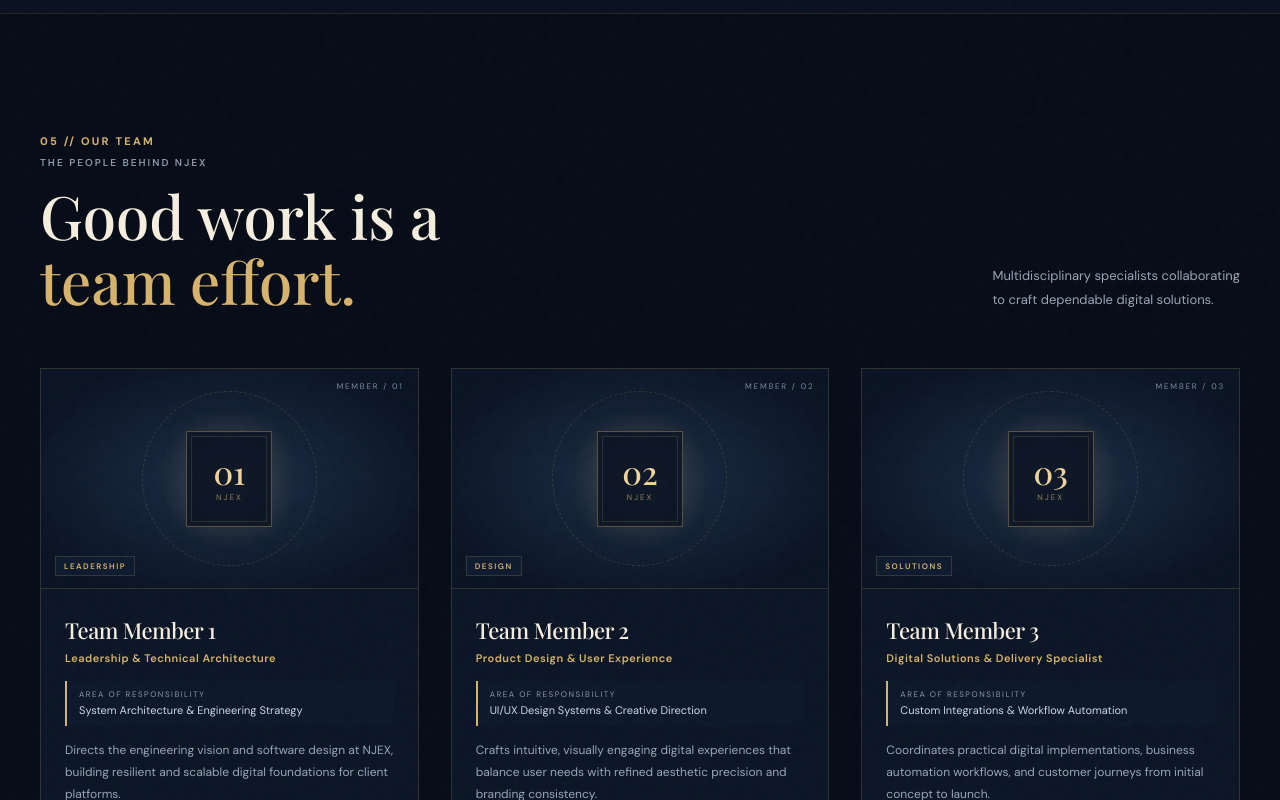
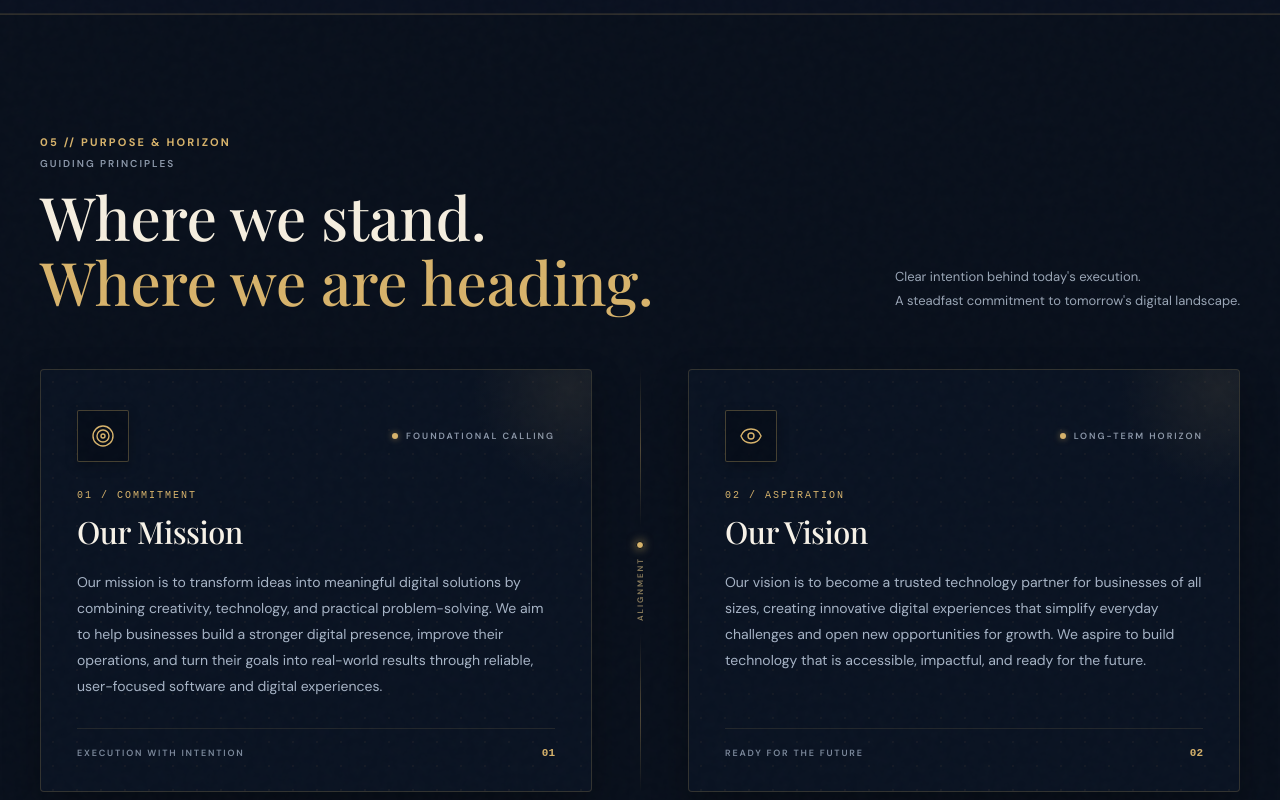
Before and after one commit to Jxgxn-007/njex-digitalsolutions, a React (Vite) app in the folder frontend/: page / in a window 1280 px wide. Shown: the part 4120-4920 px from the top of the page. Built offline with nearby package versions, Linux system fonts and the light colour scheme.

Commit message:
Added vision and mission

```diff
--- a/frontend/src/main.tsx
+++ b/frontend/src/main.tsx
@@ -8,6 +8,7 @@ import {
   Bot,
   Check,
   ExternalLink,
+  Eye,
   Globe2,
   Linkedin,
   Mail,
@@ -15,6 +16,7 @@ import {
   MessageCircle,
   Phone,
   Sparkles,
+  Target,
   Workflow,
   X,
 } from 'lucide-react';
@@ -53,8 +55,9 @@ const navigationLinks = [
   { number: '02', label: 'What We Do', href: '#services', tag: 'Our capabilities' },
   { number: '03', label: 'Selected Work', href: '#work', tag: 'Gokul Traders' },
   { number: '04', label: 'About NJEX', href: '#about', tag: 'Studio philosophy' },
-  { number: '05', label: 'Our Team', href: '#team', tag: 'The minds behind' },
-  { number: '06', label: 'Contact', href: '#contact', tag: 'Initiate project' },
+  { number: '05', label: 'Mission & Vision', href: '#mission-vision', tag: 'Purpose & horizon' },
+  { number: '06', label: 'Our Team', href: '#team', tag: 'The minds behind' },
+  { number: '07', label: 'Contact', href: '#contact', tag: 'Initiate project' },
 ];
 
 const footerServices = [
@@ -675,12 +678,97 @@ function App() {
           </div>
         </section>
 
+        {/* ==================== MISSION & VISION SECTION ==================== */}
+        <section className="mission-vision-section section-pad" id="mission-vision">
+          <div className="section-wrap">
+            <div className="section-header-editorial">
+              <div className="header-eyebrow-box">
+                <span className="section-num">05 // PURPOSE & HORIZON</span>
+                <p className="eyebrow">GUIDING PRINCIPLES</p>
+              </div>
+              <div className="header-title-split">
+                <h2>Where we stand.<br /><em>Where we are heading.</em></h2>
+                <p className="heading-summary">
+                  Clear intention behind today's execution.<br />
+                  A steadfast commitment to tomorrow's digital landscape.
+                </p>
+              </div>
+            </div>
+
+            <div className="mission-vision-grid">
+              {/* Mission Card */}
+              <article className="mv-card mv-card-mission">
+                <div className="mv-card-ambient" aria-hidden="true" />
+                <div className="mv-card-top">
+                  <div className="mv-icon-box" aria-label="Mission Target Icon">
+                    <Target size={24} strokeWidth={1.4} aria-hidden="true" />
+                  </div>
+                  <div className="mv-badge">
+                    <span className="mv-dot" aria-hidden="true" />
+                    <span>FOUNDATIONAL CALLING</span>
+                  </div>
+                </div>
+
+                <div className="mv-card-content">
+                  <span className="mv-subtitle">01 / COMMITMENT</span>
+                  <h3 className="mv-heading">Our Mission</h3>
+                  <p className="mv-text">
+                    Our mission is to transform ideas into meaningful digital solutions by combining creativity, technology, and practical problem-solving. We aim to help businesses build a stronger digital presence, improve their operations, and turn their goals into real-world results through reliable, user-focused software and digital experiences.
+                  </p>
+                </div>
+
+                <div className="mv-card-footer">
+                  <span className="mv-footer-tag">EXECUTION WITH INTENTION</span>
+                  <span className="mv-footer-num">01</span>
+                </div>
+              </article>
+
+              {/* Central Visual Connector (Purpose to Direction) */}
+              <div className="mv-connector-bridge" aria-hidden="true">
+                <div className="mv-connector-line" />
+                <div className="mv-connector-node">
+                  <span className="mv-node-dot" />
+                  <span className="mv-node-text">ALIGNMENT</span>
+                </div>
+                <div className="mv-connector-line" />
+              </div>
+
+              {/* Vision Card */}
+              <article className="mv-card mv-card-vision">
+                <div className="mv-card-ambient" aria-hidden="true" />
+                <div className="mv-card-top">
+                  <div className="mv-icon-box" aria-label="Vision Eye Icon">
+                    <Eye size={24} strokeWidth={1.4} aria-hidden="true" />
+                  </div>
+                  <div className="mv-badge">
+                    <span className="mv-dot" aria-hidden="true" />
+                    <span>LONG-TERM HORIZON</span>
+                  </div>
+                </div>
+
+                <div className="mv-card-content">
+                  <span className="mv-subtitle">02 / ASPIRATION</span>
+                  <h3 className="mv-heading">Our Vision</h3>
+                  <p className="mv-text">
+                    Our vision is to become a trusted technology partner for businesses of all sizes, creating innovative digital experiences that simplify everyday challenges and open new opportunities for growth. We aspire to build technology that is accessible, impactful, and ready for the future.
+                  </p>
+                </div>
+
+                <div className="mv-card-footer">
+                  <span className="mv-footer-tag">READY FOR THE FUTURE</span>
+                  <span className="mv-footer-num">02</span>
+                </div>
+              </article>
+            </div>
+          </div>
+        </section>
+
         {/* ==================== TEAM SECTION ==================== */}
         <section className="team-section section-pad" id="team">
           <div className="section-wrap">
             <div className="section-header-editorial">
               <div className="header-eyebrow-box">
-                <span className="section-num">05 // OUR TEAM</span>
+                <span className="section-num">06 // OUR TEAM</span>
                 <p className="eyebrow">THE PEOPLE BEHIND NJEX</p>
               </div>
               <div className="header-title-split">
@@ -705,7 +793,7 @@ function App() {
           <div className="section-wrap contact-editorial-grid">
             <div className="contact-dossier">
               <div className="header-eyebrow-box">
-                <span className="section-num">06 // INITIATE</span>
+                <span className="section-num">07 // INITIATE</span>
                 <p className="eyebrow">HAVE A PROJECT IN MIND?</p>
               </div>
 
--- a/frontend/src/styles.css
+++ b/frontend/src/styles.css
@@ -1381,6 +1381,200 @@ textarea:focus:not(:focus-visible) {
   margin: 0;
 }
 
+/* ==================== MISSION & VISION SECTION ==================== */
+.mission-vision-section {
+  background: #09101c;
+  border-top: 1px solid var(--line);
+  position: relative;
+  scroll-margin-top: 80px;
+}
+
+.mission-vision-grid {
+  display: grid;
+  grid-template-columns: 1fr 48px 1fr;
+  align-items: stretch;
+  gap: 24px;
+  position: relative;
+}
+
+.mv-card {
+  position: relative;
+  background: rgba(11, 20, 36, 0.75);
+  border: 1px solid rgba(215, 179, 107, 0.2);
+  background-image: radial-gradient(rgba(215, 179, 107, 0.05) 1px, transparent 1px);
+  background-size: 24px 24px;
+  border-radius: 4px;
+  padding: 40px 36px 32px;
+  display: flex;
+  flex-direction: column;
+  justify-content: space-between;
+  overflow: hidden;
+  transition: transform 0.3s cubic-bezier(0.16, 1, 0.3, 1), border-color 0.3s ease, box-shadow 0.3s ease;
+  box-shadow: 0 16px 36px rgba(0, 0, 0, 0.3);
+}
+
+.mv-card:hover {
+  transform: translateY(-4px);
+  border-color: rgba(215, 179, 107, 0.42);
+  box-shadow: 0 24px 48px rgba(0, 0, 0, 0.45), 0 0 28px rgba(215, 179, 107, 0.08);
+}
+
+.mv-card-ambient {
+  position: absolute;
+  top: -80px;
+  right: -80px;
+  width: 200px;
+  height: 200px;
+  border-radius: 50%;
+  background: radial-gradient(circle, rgba(215, 179, 107, 0.09) 0%, transparent 70%);
+  pointer-events: none;
+  transition: opacity 0.3s ease;
+}
+
+.mv-card:hover .mv-card-ambient {
+  opacity: 1.5;
+}
+
+.mv-card-top {
+  display: flex;
+  align-items: center;
+  justify-content: space-between;
+  margin-bottom: 28px;
+}
+
+.mv-icon-box {
+  width: 52px;
+  height: 52px;
+  border: 1px solid rgba(215, 179, 107, 0.3);
+  background: rgba(7, 13, 24, 0.85);
+  display: flex;
+  align-items: center;
+  justify-content: center;
+  color: var(--gold);
+  border-radius: 2px;
+  box-shadow: 0 4px 12px rgba(0, 0, 0, 0.25);
+  transition: border-color 0.3s ease, transform 0.3s ease;
+}
+
+.mv-card:hover .mv-icon-box {
+  border-color: var(--gold);
+  transform: scale(1.06);
+}
+
+.mv-badge {
+  display: inline-flex;
+  align-items: center;
+  gap: 8px;
+  font-size: 9px;
+  letter-spacing: 2px;
+  color: #8c98aa;
+  font-weight: 600;
+  text-transform: uppercase;
+}
+
+.mv-dot {
+  width: 6px;
+  height: 6px;
+  border-radius: 50%;
+  background: var(--gold);
+  box-shadow: 0 0 6px rgba(215, 179, 107, 0.6);
+}
+
+.mv-card-content {
+  flex: 1;
+}
+
+.mv-subtitle {
+  display: block;
+  font-family: monospace;
+  font-size: 10px;
+  letter-spacing: 2px;
+  color: var(--gold);
+  margin-bottom: 10px;
+}
+
+.mv-heading {
+  font-family: 'Playfair Display', serif;
+  font-size: clamp(26px, 2.4vw, 34px);
+  color: #f7f2e8;
+  margin: 0 0 18px;
+  font-weight: 500;
+  letter-spacing: -0.5px;
+}
+
+.mv-text {
+  font-size: clamp(14px, 1.05vw, 15px);
+  line-height: 1.85;
+  color: #a7b4c6;
+  margin: 0 0 28px;
+}
+
+.mv-card-footer {
+  display: flex;
+  align-items: center;
+  justify-content: space-between;
+  border-top: 1px solid rgba(215, 179, 107, 0.12);
+  padding-top: 18px;
+}
+
+.mv-footer-tag {
+  font-size: 9px;
+  letter-spacing: 1.8px;
+  color: #7b889b;
+  text-transform: uppercase;
+  font-weight: 600;
+}
+
+.mv-footer-num {
+  font-family: monospace;
+  font-size: 11px;
+  color: var(--gold);
+  font-weight: 600;
+}
+
+/* Subtle Connecting Line / Shared Visual Element */
+.mv-connector-bridge {
+  display: flex;
+  flex-direction: column;
+  align-items: center;
+  justify-content: center;
+  position: relative;
+  width: 48px;
+}
+
+.mv-connector-line {
+  flex: 1;
+  width: 1px;
+  background: linear-gradient(180deg, transparent, rgba(215, 179, 107, 0.35), transparent);
+}
+
+.mv-connector-node {
+  display: flex;
+  flex-direction: column;
+  align-items: center;
+  gap: 8px;
+  padding: 14px 0;
+}
+
+.mv-node-dot {
+  width: 8px;
+  height: 8px;
+  border-radius: 50%;
+  background: var(--gold);
+  box-shadow: 0 0 10px rgba(215, 179, 107, 0.7);
+  border: 1.5px solid #070d18;
+}
+
+.mv-node-text {
+  font-size: 8px;
+  letter-spacing: 2px;
+  color: #8c7d5c;
+  writing-mode: vertical-rl;
+  text-orientation: mixed;
+  transform: rotate(180deg);
+  font-weight: 600;
+}
+
 /* ==================== TEAM SECTION ==================== */
 .team-section {
   background: #070d18;
@@ -2092,6 +2286,15 @@ textarea:focus:not(:focus-visible) {
     gap: 48px;
   }
 
+  .mission-vision-grid {
+    grid-template-columns: 1fr 36px 1fr;
+    gap: 18px;
+  }
+
+  .mv-card {
+    padding: 32px 26px 24px;
+  }
+
   .team-grid {
     grid-template-columns: repeat(2, 1fr);
     gap: 24px;
@@ -2761,6 +2964,62 @@ textarea:focus:not(:focus-visible) {
   .tenet-copy p {
     font-size: 11px;
     line-height: 1.55;
+  }
+
+  /* Mission & Vision Section Mobile */
+  .mission-vision-grid {
+    grid-template-columns: 1fr;
+    gap: 16px;
+  }
+
+  .mv-connector-bridge {
+    flex-direction: row;
+    width: 100%;
+    height: 32px;
+    gap: 14px;
+  }
+
+  .mv-connector-line {
+    height: 1px;
+    width: 100%;
+    background: linear-gradient(90deg, transparent, rgba(215, 179, 107, 0.35), transparent);
+  }
+
+  .mv-connector-node {
+    flex-direction: row;
+    padding: 0;
+    gap: 8px;
+  }
+
+  .mv-node-text {
+    writing-mode: horizontal-tb;
+    transform: none;
+    font-size: 8px;
+    letter-spacing: 1.5px;
+  }
+
+  .mv-card {
+    padding: 26px 20px 22px;
+  }
+
+  .mv-card-top {
+    margin-bottom: 20px;
+  }
+
+  .mv-icon-box {
+    width: 46px;
+    height: 46px;
+  }
+
+  .mv-heading {
+    font-size: 24px;
+    margin-bottom: 14px;
+  }
+
+  .mv-text {
+    font-size: 13.5px;
+    line-height: 1.7;
+    margin-bottom: 22px;
   }
 
   /* Team Section */
@@ -3040,6 +3299,19 @@ textarea:focus:not(:focus-visible) {
     grid-template-columns: 1fr;
     gap: 24px;
   }
+
+  .mv-card {
+    padding: 22px 14px 18px;
+  }
+
+  .mv-heading {
+    font-size: 21px;
+  }
+
+  .mv-text {
+    font-size: 13px;
+    line-height: 1.6;
+  }
 }
 
 /* -------------------------------------------------------------------------- */
```
